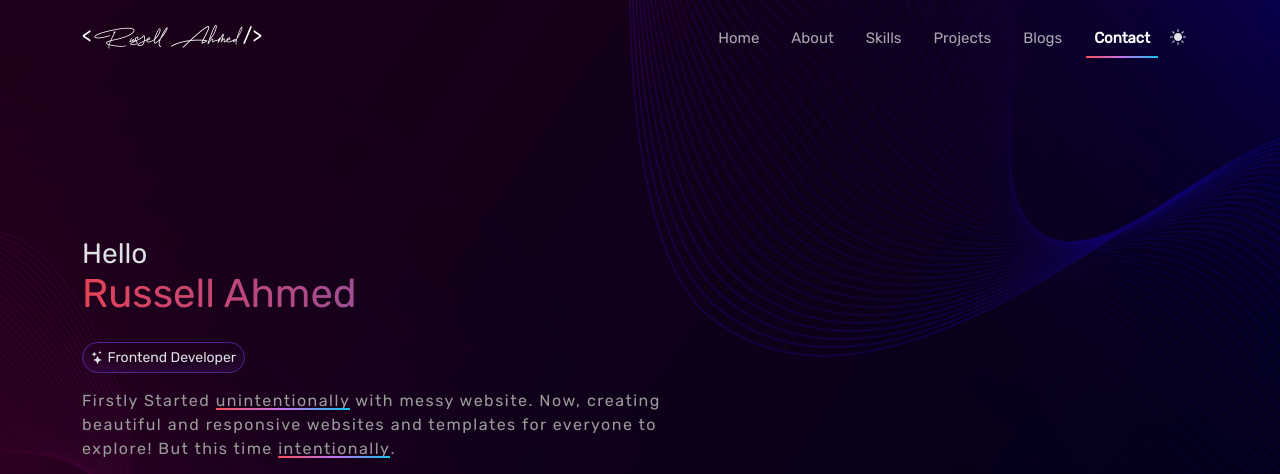
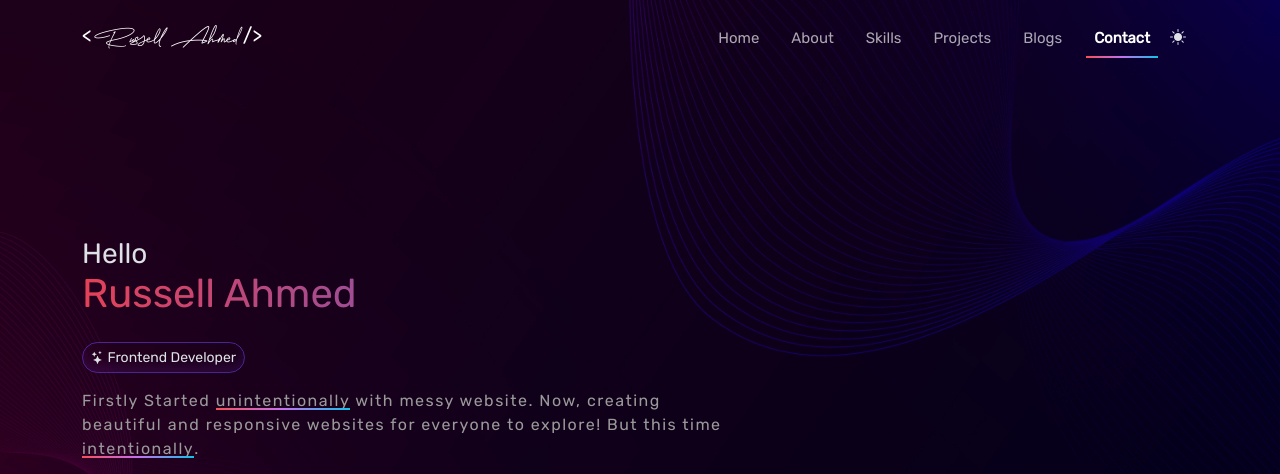
Before and after one commit to rafsanahmed05/rafsan05, a plain HTML site: page index.html in a window 1280 px wide. Shown: the top 474 px of the page. Drawn offline with Linux system fonts and the light colour scheme.

Commit message:
Update index.html

```diff
--- a/index.html
+++ b/index.html
@@ -109,7 +109,7 @@
                     <span class="h3" data-aos="fade-up" data-aos-delay="0">Hello</span>
                     <h1 class="name" data-aos="fade-up" data-aos-delay="200"><span>Russell Ahmed</h1>
                     <button type="button" class="btn btn-sm mt-3 mb-3 btn-showcase"  data-aos="fade-up" data-aos-delay="400"><i class="bi bi-stars"></i> Frontend Developer</button>
-                    <p class="tagline mb-3" data-aos="fade-up" data-aos-delay="600">Firstly Started <span class="underline">unintentionally</span> with messy website. Now, creating beautiful and responsive websites and templates for everyone to explore! But this time <span class="underline">intentionally</span>.</p>
+                    <p class="tagline mb-3" data-aos="fade-up" data-aos-delay="600">Firstly Started <span class="underline">unintentionally</span> with messy website. Now, creating beautiful and responsive websites for everyone to explore! But this time <span class="underline">intentionally</span>.</p>
                     <div class="social-icons pb-2 pt-2 mb-2">
                         <a href="https://twitter.com/RafsanAhmed07/" target="_blank" class="twitter-x" data-aos="fade-up" data-aos-delay="64 0"><i class="bi bi-twitter-x"></i></a>
                         <a href="https://www.instagram.com/r_u_ss_e_ll.05/" target="_blank" class="instagram" data-aos="fade-up" data-aos-delay="660"><i class="bi bi-instagram"></i></a>
```
